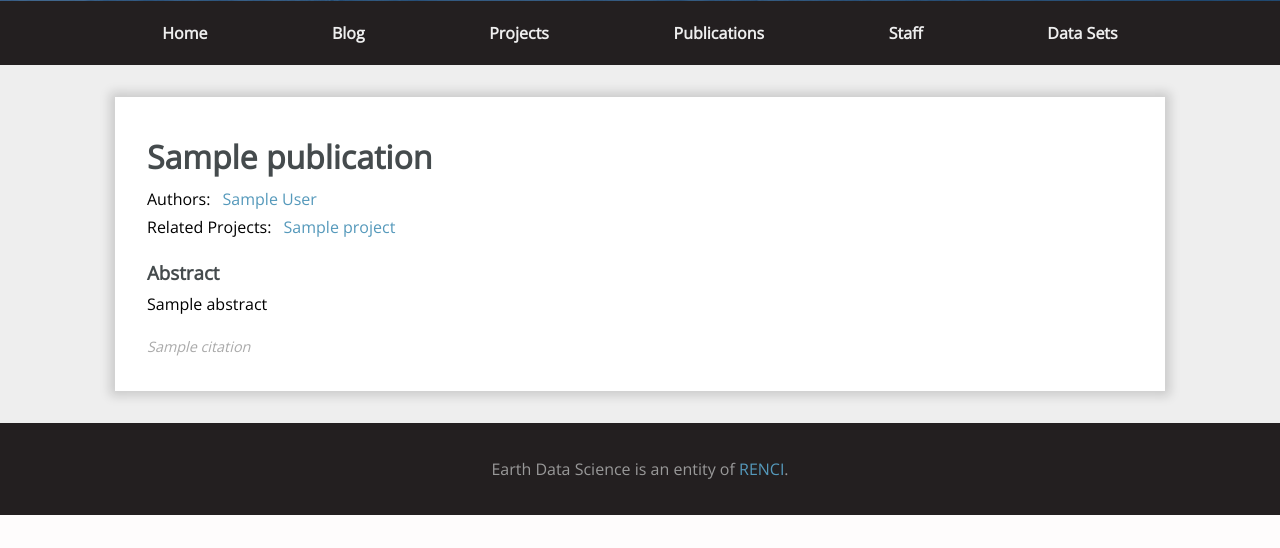
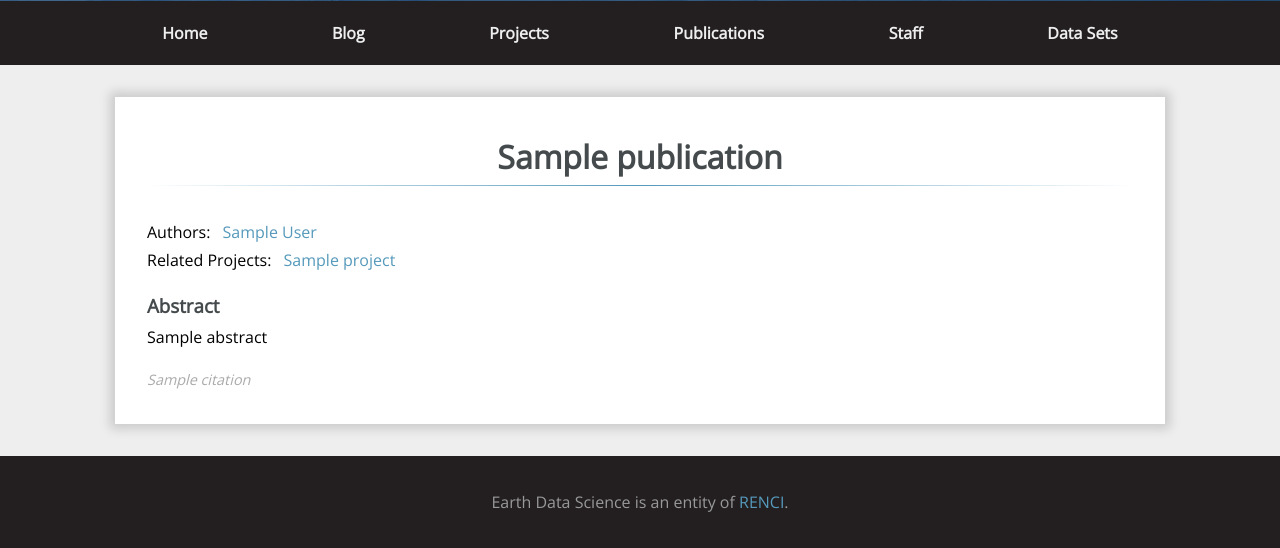
Before and after one commit to mbwatson/eds, a Django app: template templates/publications/detail.html in a window 1280 px wide. Shown: the part 299-847 px from the top of the page. Before the commit the page ends 814 px from the top, so only its background shows below. Run offline with Django 3.2, Linux system fonts and the light colour scheme; the template is opened without the code that fills it: most values are stand-ins (such as "Sample title", 1, 10 or a date in 2020).

Commit message:
publication title as page title

```diff
--- a/templates/publications/detail.html
+++ b/templates/publications/detail.html
@@ -2,8 +2,8 @@
 
 {% block content %}
 
+  <h1 class="page-title publication__title">{{ publication.title }}</h1>
   <div class="single-publication">
-      <h1 class="publication__title">{{ publication.title }}</h1>
       <div class="publication__authors">
           Authors:
           <ul>
```
